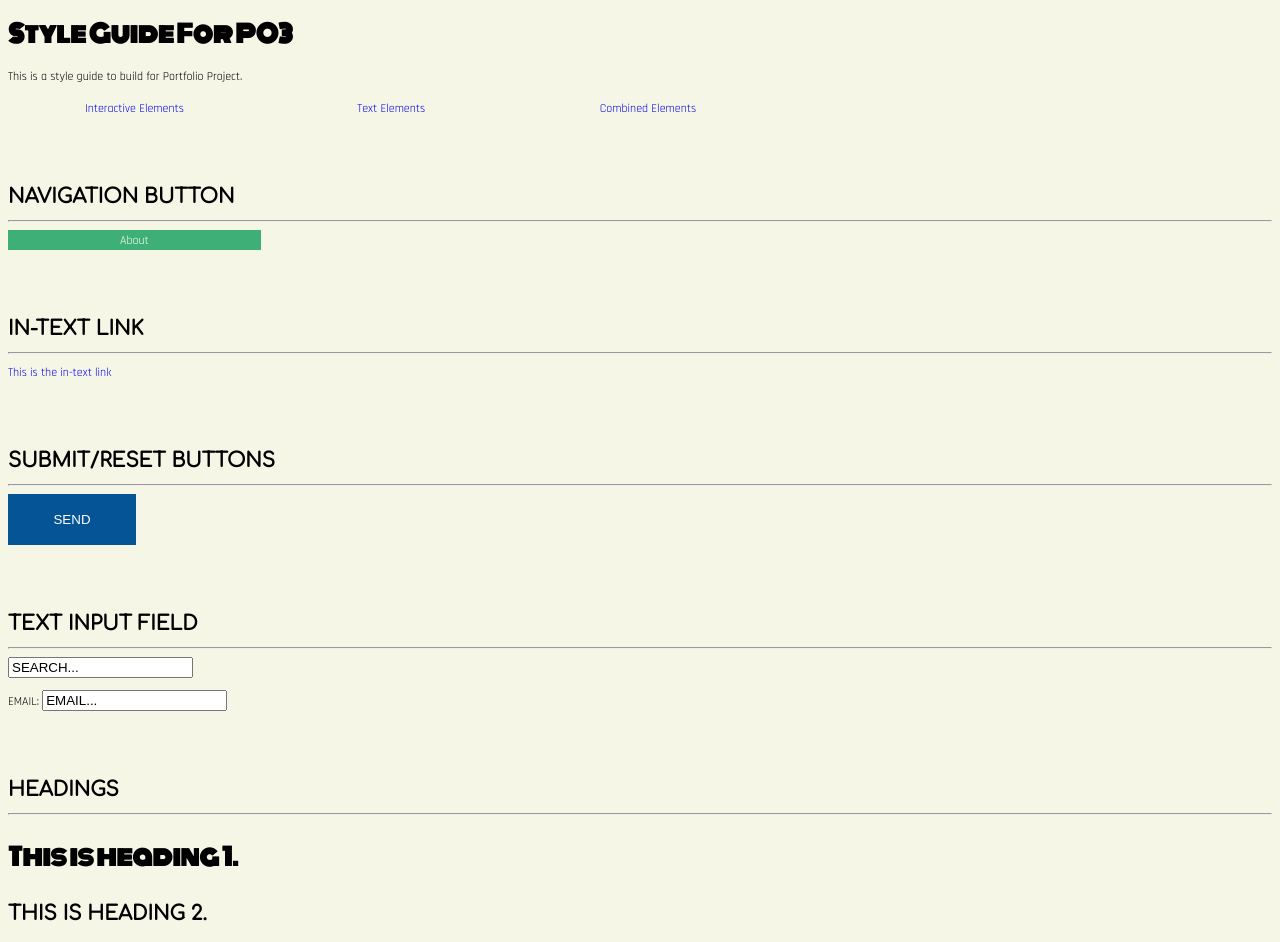
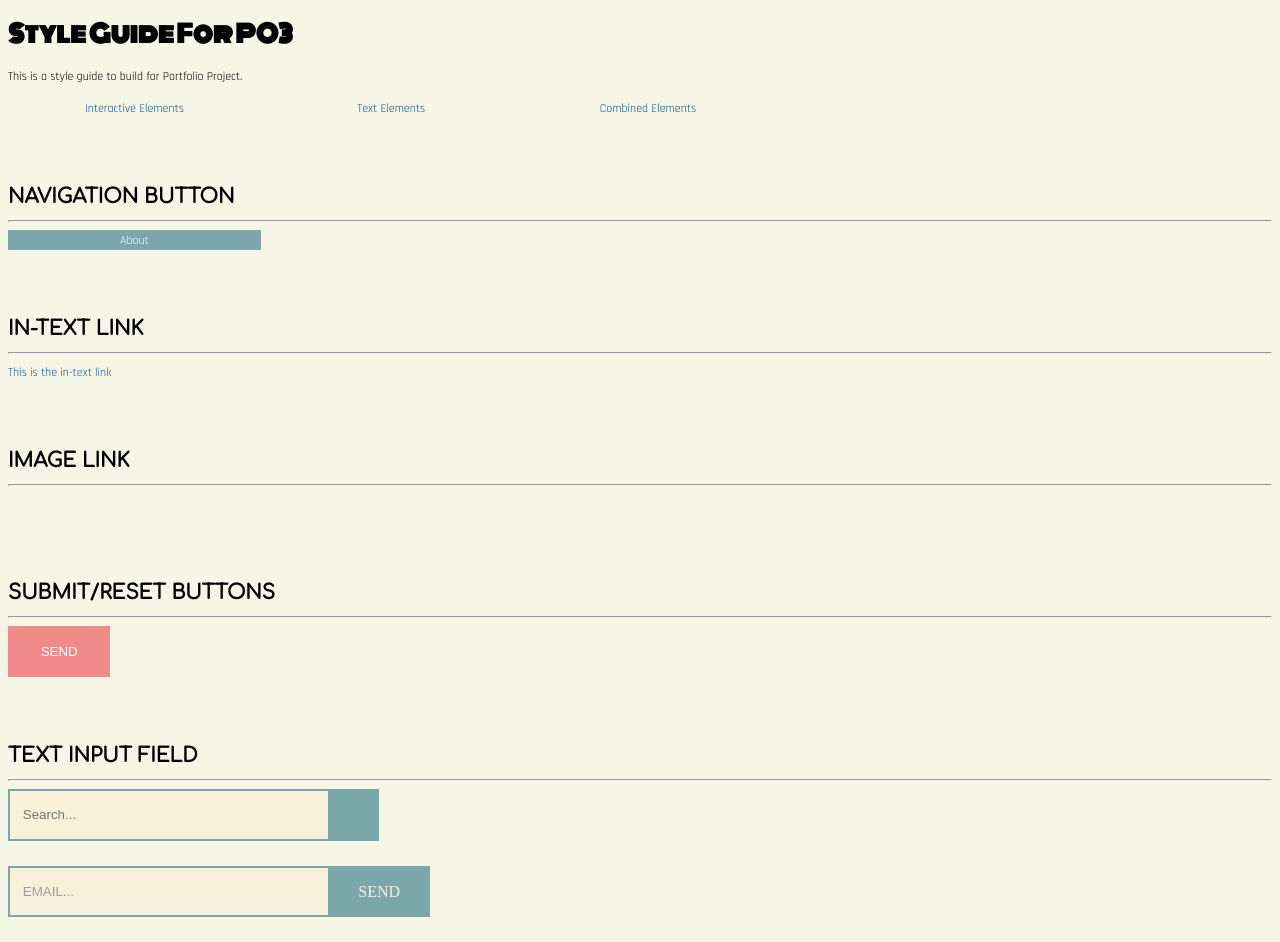
Before and after one commit to Celineeeeeee/P03, a plain HTML site: page index.html in a window 1280 px wide. Shown: the top 942 px of the page. Drawn offline with Linux system fonts and the light colour scheme.

Commit message:
Fix button and input box

```diff
--- a/css/main.css
+++ b/css/main.css
@@ -31,6 +31,7 @@ li {
 
 a{
   text-decoration: none;
+  color:rgb(5, 84,150);
 }
 
 a:hover{
@@ -54,7 +55,7 @@ a:hover{
   INTERACTIVE ELEMENTS -------------------
 */
 .nav-button li{
-  background-color:rgba(62, 176, 119);
+  background-color:rgb(123, 167, 171);
 }
 
 .nav-button li:hover{
@@ -69,17 +70,69 @@ a:hover{
   font-size: 1rem;
 }
 
-.button input{
-  border:none;
-  background-color: rgb(5, 84, 150);
-  color:white;
+form {
+  position: relative;
+  margin: 0 auto;
+  background-color: rgb(245,245,230);
+}
+
+input, button {
+  border: none;
+  outline: none;
+}
+
+.bar input {
+  border: 2px solid #7BA7AB;
+  background: #F9F0DA;
+  color: #9E9C9C;
+  width: 28vw;
   height: 4vw;
-  width: 10vw;
+  padding-left: 1vw;
+}
+.bar button {
+  top: 0;
+  right: 0;
+  background: #7BA7AB;
+  height: 4vw;
+  width: 4vw;
+  cursor: pointer;
+  position: absolute;
+  left: 25vw;
+}
+.bar button:before {
+    content: "\f002";
+    font-family: FontAwesome;
+    font-size: 16px;
+    color: #F9F0DA;
+}
+
+#bar_button button:before{
+  content:"SEND";
+}
+
+#bar_button button{
+  width: 8vw;
+}
+#bar_button{
+  padding-top: 2vw;
 }
 
 
+#button button{
+  width: 8vw;
+  height: 4vw;
+  background-color: rgb(241,139,137);
+}
 
+#button button:before{
+  content:"SEND";
+  color: white;
+}
 
+#button button:hover{
+  color:black;
+  background-color: rgb(5, 84,150);
+}
 
 /*
   TEXT ELEMENTS -------------------
@@ -156,7 +209,7 @@ p, a{
 }
 
 #color-square4{
-  background-color:rgb(62, 176, 119);
+  background-color:rgb(123, 167, 171);
 }
 
 #color-square5{
--- a/index.html
+++ b/index.html
@@ -17,7 +17,6 @@
     <h1>Style Guide For PO3</h1>
 
     <p>This is a style guide to build for Portfolio Project.</p>
-
 
     <nav>
       <ul id="tabs">
@@ -45,24 +44,44 @@
       </section>
 
       <section>
-        <h2>In-text link</h2>
+        <h2>In-text Link</h2>
         <hr>
         <a href="https://www.sfu.ca/">This is the in-text link</a>
       </section>
 
       <section>
+        <h2>Image Link</h2>
+        <hr>
+        <a href="#"> <img src="" alt=""> </a>
+      </section>
+
+      <section>
         <h2>Submit/Reset Buttons</h2>
         <hr>
-        <div class="button">
-          <input type="submit" value="SEND" >
+        <div id="button">
+          <button type="submit">
         </div>
       </section>
 
       <section>
         <h2>Text Input Field</h2>
         <hr>
-        <input type="text" name="search" value="SEARCH...">
-        <p>EMAIL: <input type="text" name="email" value="EMAIL..."></p>
+        <div class="bar">
+        <form>
+          <input type="text" placeholder="Search...">
+          <button type="submit"></button>
+        </form>
+        </div>
+
+        <div class="bar" id="bar_button">
+        <form>
+          <input type="text" name="email" value="EMAIL...">
+          <button type="submit"></button>
+        </form>
+        </div>
+
+
+
       </section>
     </section>
     <!-- // INTERACTIVE ELEMENTS SECTION -->
@@ -151,7 +170,7 @@
           </div>
           <div id="color-square4">
             <div class="text-item">
-              <p>#3eb077 <br> rgb(62, 176, 119)</p>
+              <p>#7BA7AB <br> rgb(123, 167, 171)</p>
             </div>
           </div>
           <div id="color-square5">
```
